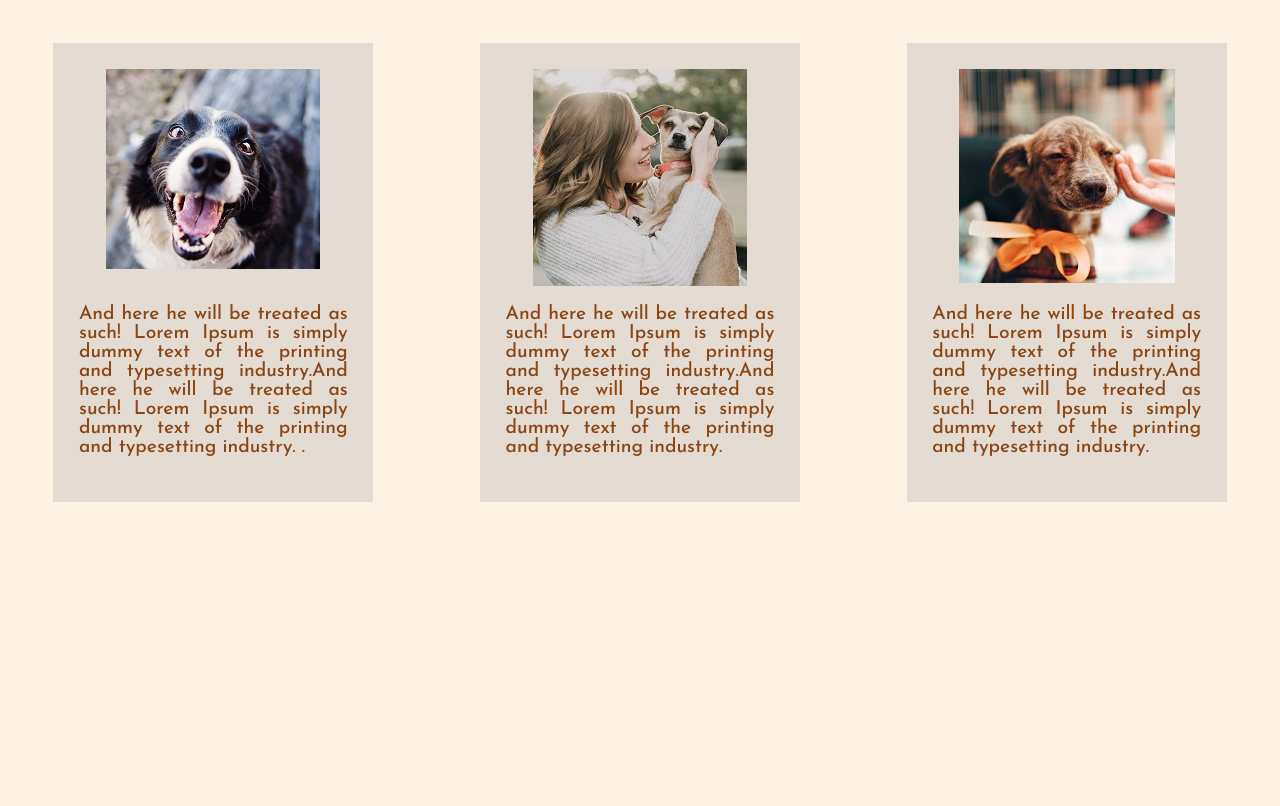
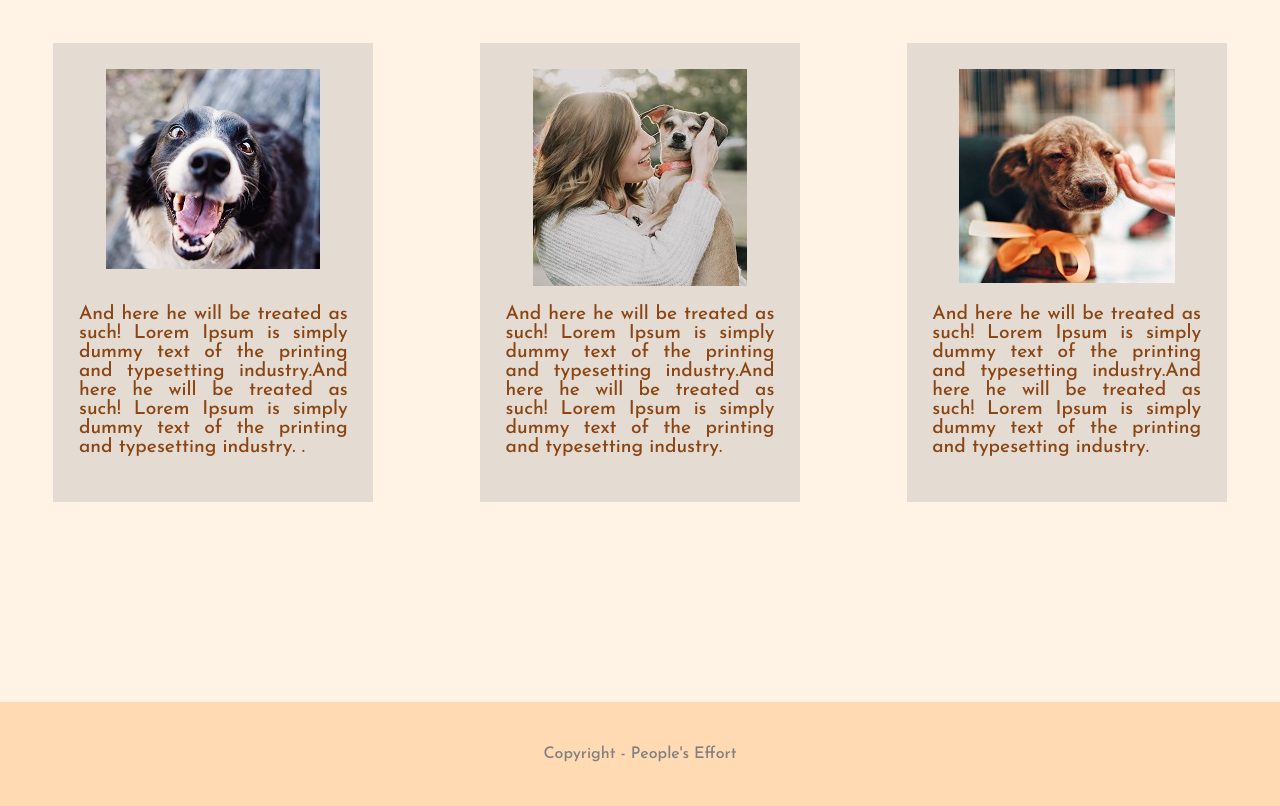
Before and after one commit to bianca13fialho/PetPhotography, a plain HTML site: page index.html in a window 1280 px wide. Shown: the part 957-1763 px from the top of the page. Before the commit the page ends 1459 px from the top, so only its background shows below. Drawn offline with Linux system fonts and the light colour scheme.

Commit message:
adicionado footer

```diff
--- a/index.html
+++ b/index.html
@@ -42,7 +42,7 @@
                 </section>
             </section>
         </main>
-
+        <footer><p> Copyright - People's Effort</p></footer>
 
     </body>
 </html>
--- a/style.css
+++ b/style.css
@@ -119,3 +119,13 @@ nav ul li a:hover {
     background-size: contain;*/
 
 }
+
+footer {
+    display: flex;
+    height: 13vh;
+    background-color: rgb(255, 218, 179);
+    margin-top: 25vh;
+    justify-content: center;
+    align-items: center;
+    color: gray;
+}
```
